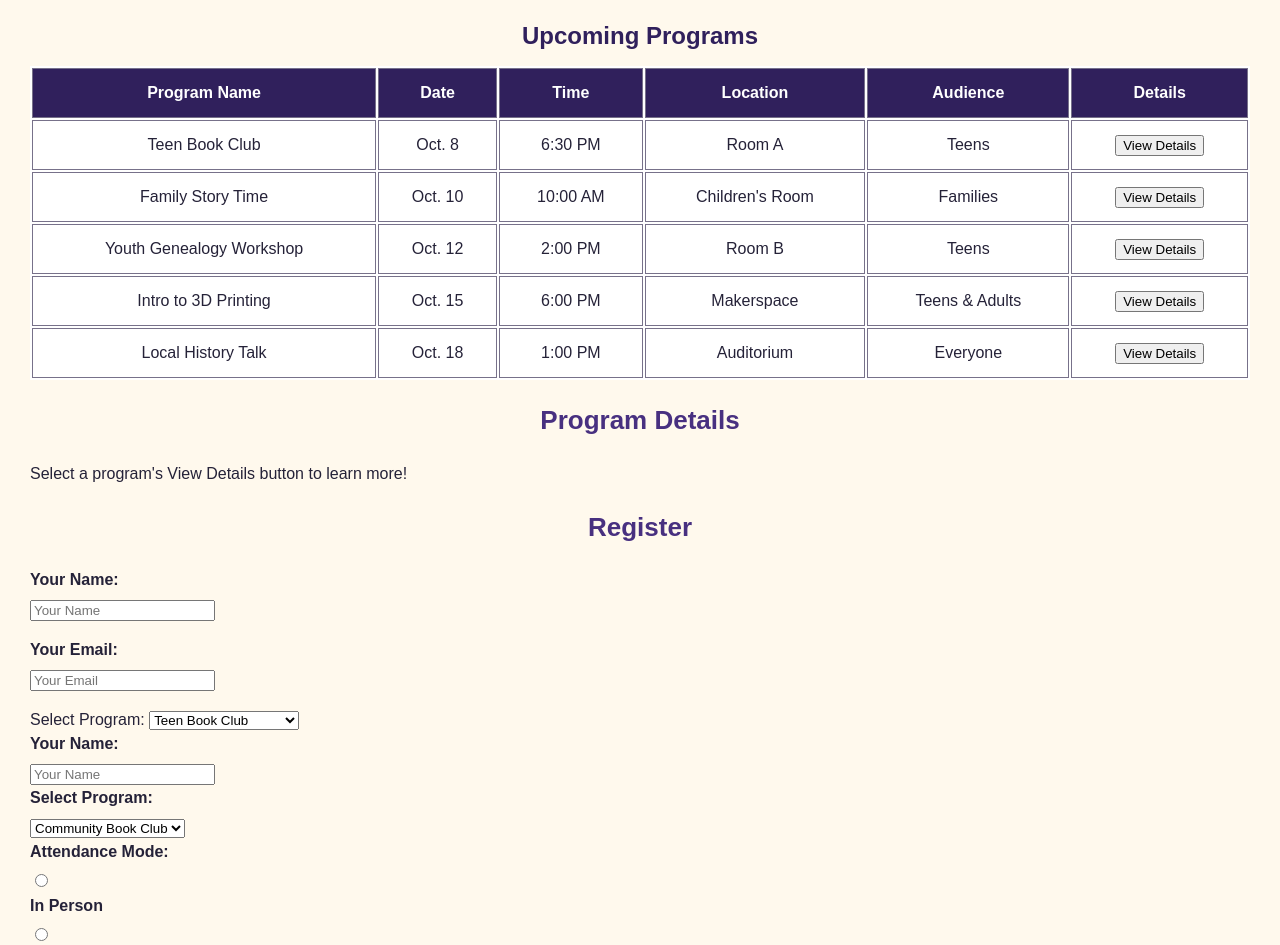
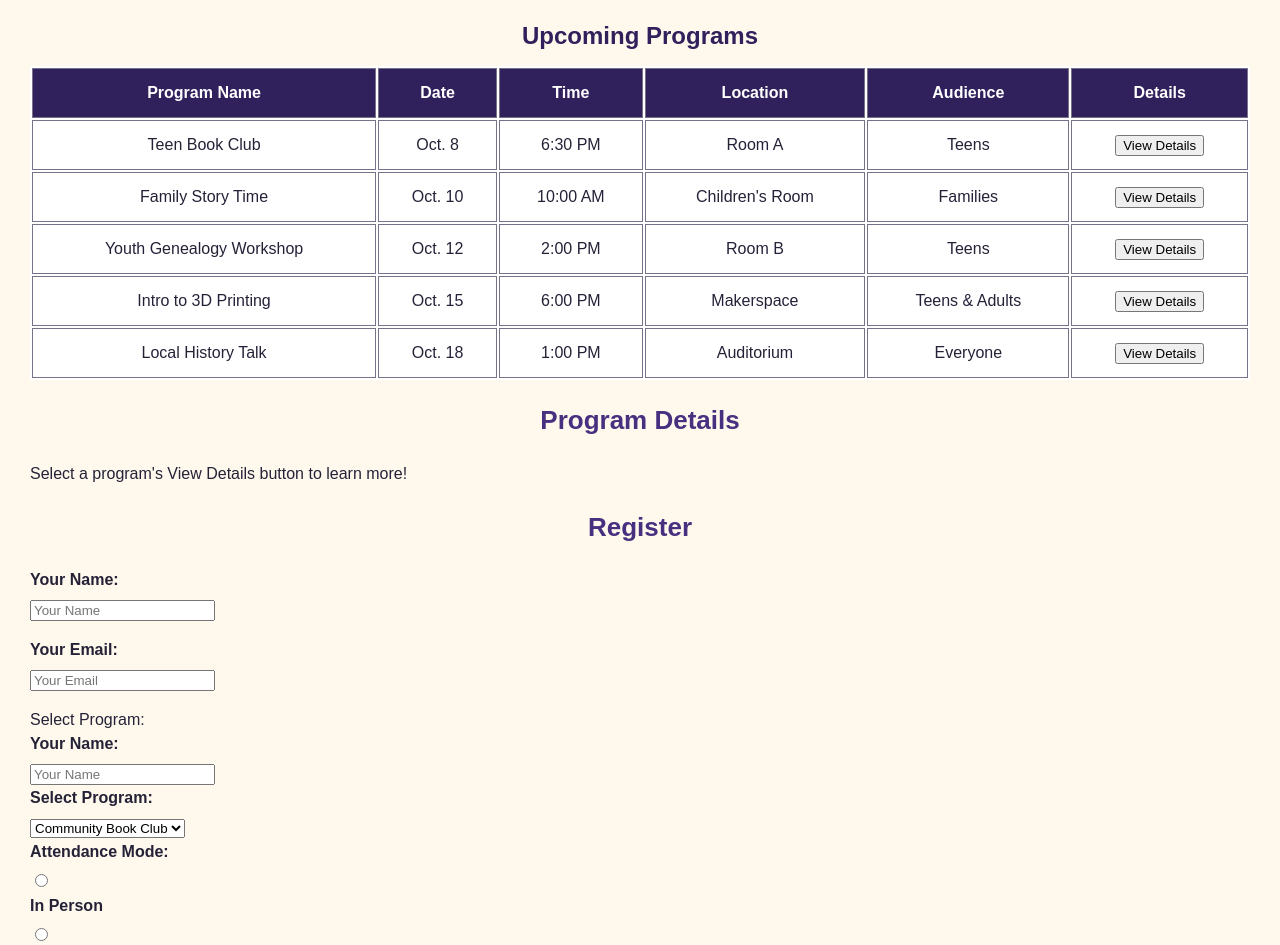
Before and after one commit to tkwkr2f8db-sketch/INF253-LIS753, a plain HTML site: page exercise12.html in a window 1280 px wide. Shown: the part 139-1084 px from the top of the page. Drawn offline with Linux system fonts and the light colour scheme.

Commit message:
ex12removeprogram

```diff
--- a/exercise12.html
+++ b/exercise12.html
@@ -142,13 +142,6 @@
               </div>
 
 <div label for="program">Select Program:</label>
-            <select name="program" id="registration-program" required>
-                <option value="teen-book-club">Teen Book Club</option>
-                <option value="family-story-time">Family Story Time</option>
-                <option value="genealogy-workshop">Genealogy Workshop</option>
-                <option value="intro-to-3d-printing">Intro to 3D Printing</option>
-                <option value="local-history-talk">Local History Talk</option>
-            </select>
 
             <div class="form-group">
             <label for="registration-name">Your Name:</label>
```
